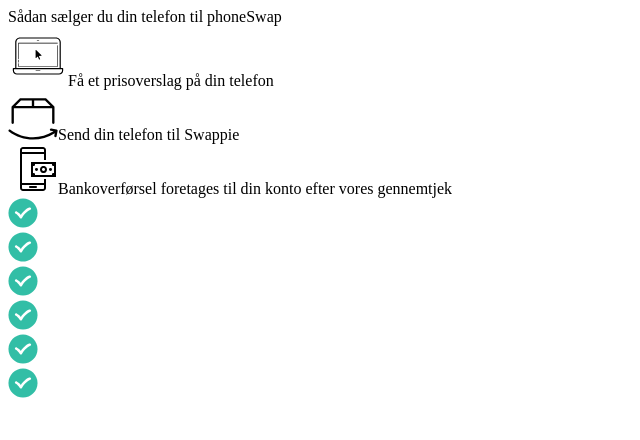
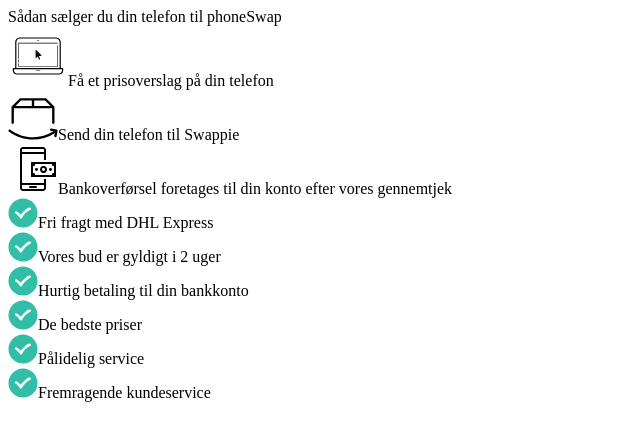
Before and after one commit to abdulahiroble/submit-phone, a Next.js app: page / in a window 1280 px wide. Shown: the top 440 px of the page, without its empty margins (0-640 px from the left). Built offline with nearby package versions, Linux system fonts and the light colour scheme.

Commit message:
Add text

```diff
--- a/pages/index.js
+++ b/pages/index.js
@@ -31,12 +31,13 @@
         </div>
 
         <div class="grid grid-cols-2 gap-4 mt-10 w-1/2 mx-auto">
-          <div><CheckMark /></div>
-          <div><CheckMark /></div>
-          <div><CheckMark /></div>
-          <div><CheckMark /></div>
-          <div><CheckMark /></div>
-          <div><CheckMark /></div>
+          <div><CheckMark />Fri fragt med DHL Express</div>
+          <div><CheckMark />Vores bud er gyldigt i 2 uger</div>
+          <div><CheckMark />Hurtig betaling til din bankkonto</div>
+          <div><CheckMark />De bedste priser</div>
+          <div><CheckMark />
+            Pålidelig service</div>
+          <div><CheckMark />Fremragende kundeservice</div>
         </div>
 
 
```
